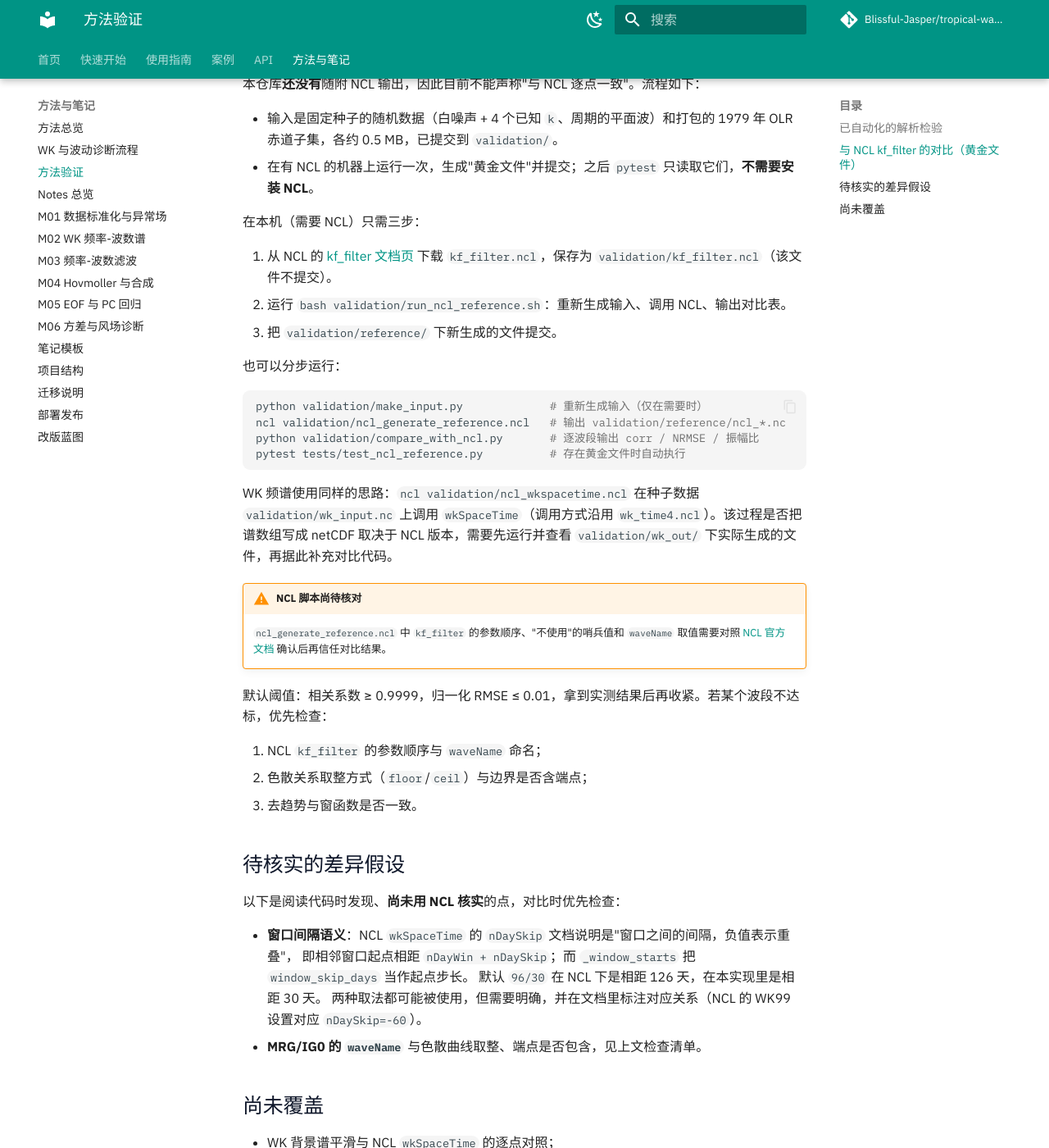
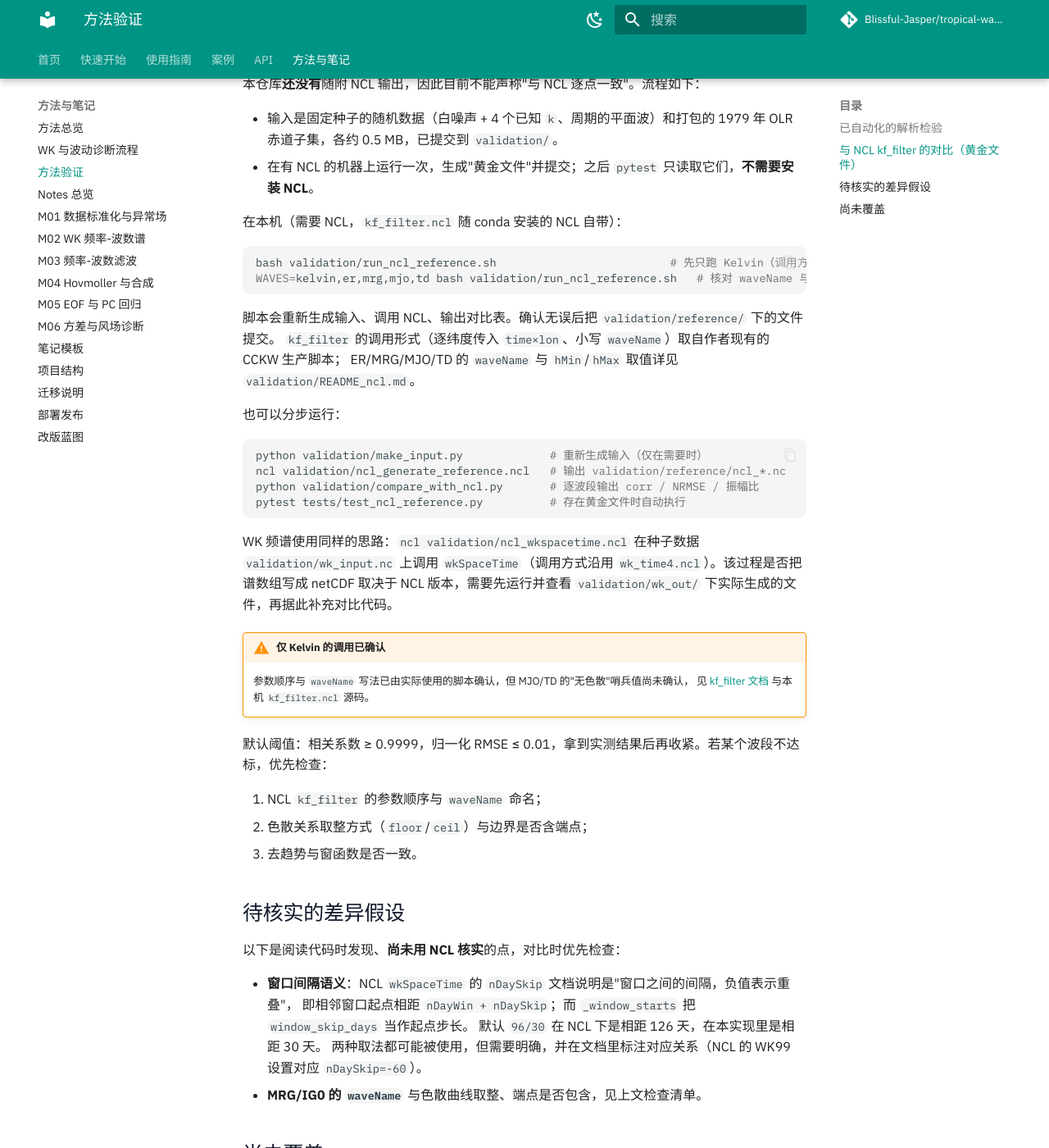
Before and after one commit to Blissful-Jasper/tropical-wave-tools, an MkDocs documentation site: the page built from docs/validation.md, in a window 1280 px wide and 1400 px high, scrolled down 807 px. Shown: the whole window at 82% size. Built offline with MkDocs 1.6.1 and Material for MkDocs 9.7.7, drawn with Linux system fonts in a browser that asks for light colours; comment, search, counter and statistics services are not loaded.

Commit message:
Align NCL reference script with the working kf_filter call
Co-Authored-By: Claude Sonnet 5.5 <noreply@anthropic.com>
Claude-Session: https://claude.ai/code/session_012TKc35pFjjz8CLG8Dyhw6z

````diff
--- a/docs/validation.md
+++ b/docs/validation.md
@@ -24,12 +24,16 @@
 - 输入是固定种子的随机数据（白噪声 + 4 个已知 `k`、周期的平面波）和打包的 1979 年 OLR 赤道子集，各约 0.5 MB，已提交到 `validation/`。
 - 在有 NCL 的机器上运行一次，生成"黄金文件"并提交；之后 `pytest` 只读取它们，**不需要安装 NCL**。
 
-在本机（需要 NCL）只需三步：
+在本机（需要 NCL，`kf_filter.ncl` 随 conda 安装的 NCL 自带）：
 
-1. 从 NCL 的 [kf_filter 文档页](https://www.ncl.ucar.edu/Document/Functions/User_contributed/kf_filter.shtml)
-   下载 `kf_filter.ncl`，保存为 `validation/kf_filter.ncl`（该文件不提交）。
-2. 运行 `bash validation/run_ncl_reference.sh`：重新生成输入、调用 NCL、输出对比表。
-3. 把 `validation/reference/` 下新生成的文件提交。
+```bash
+bash validation/run_ncl_reference.sh                          # 先只跑 Kelvin（调用方式已由实际脚本确认）
+WAVES=kelvin,er,mrg,mjo,td bash validation/run_ncl_reference.sh   # 核对 waveName 与 hMin/hMax 后再跑全部
+```
+
+脚本会重新生成输入、调用 NCL、输出对比表。确认无误后把 `validation/reference/` 下的文件提交。
+`kf_filter` 的调用形式（逐纬度传入 `time×lon`、小写 `waveName`）取自作者现有的 CCKW 生产脚本；
+ER/MRG/MJO/TD 的 `waveName` 与 `hMin`/`hMax` 取值详见 `validation/README_ncl.md`。
 
 也可以分步运行：
 
@@ -44,10 +48,10 @@ WK 频谱使用同样的思路：`ncl validation/ncl_wkspacetime.ncl` 在种子
 上调用 `wkSpaceTime`（调用方式沿用 `wk_time4.ncl`）。该过程是否把谱数组写成 netCDF
 取决于 NCL 版本，需要先运行并查看 `validation/wk_out/` 下实际生成的文件，再据此补充对比代码。
 
-!!! warning "NCL 脚本尚待核对"
-    `ncl_generate_reference.ncl` 中 `kf_filter` 的参数顺序、"不使用"的哨兵值和 `waveName`
-    取值需要对照 [NCL 官方文档](https://www.ncl.ucar.edu/Document/Functions/User_contributed/kf_filter.shtml)
-    确认后再信任对比结果。
+!!! warning "仅 Kelvin 的调用已确认"
+    参数顺序与 `waveName` 写法已由实际使用的脚本确认，但 MJO/TD 的"无色散"哨兵值尚未确认，
+    见 [kf_filter 文档](https://www.ncl.ucar.edu/Document/Functions/User_contributed/kf_filter.shtml)
+    与本机 `kf_filter.ncl` 源码。
 
 默认阈值：相关系数 ≥ 0.9999，归一化 RMSE ≤ 0.01，拿到实测结果后再收紧。若某个波段不达标，优先检查：
 
````
Also changed, not shown: validation/README_ncl.md (added, +20 -0 lines), 3 other files.
